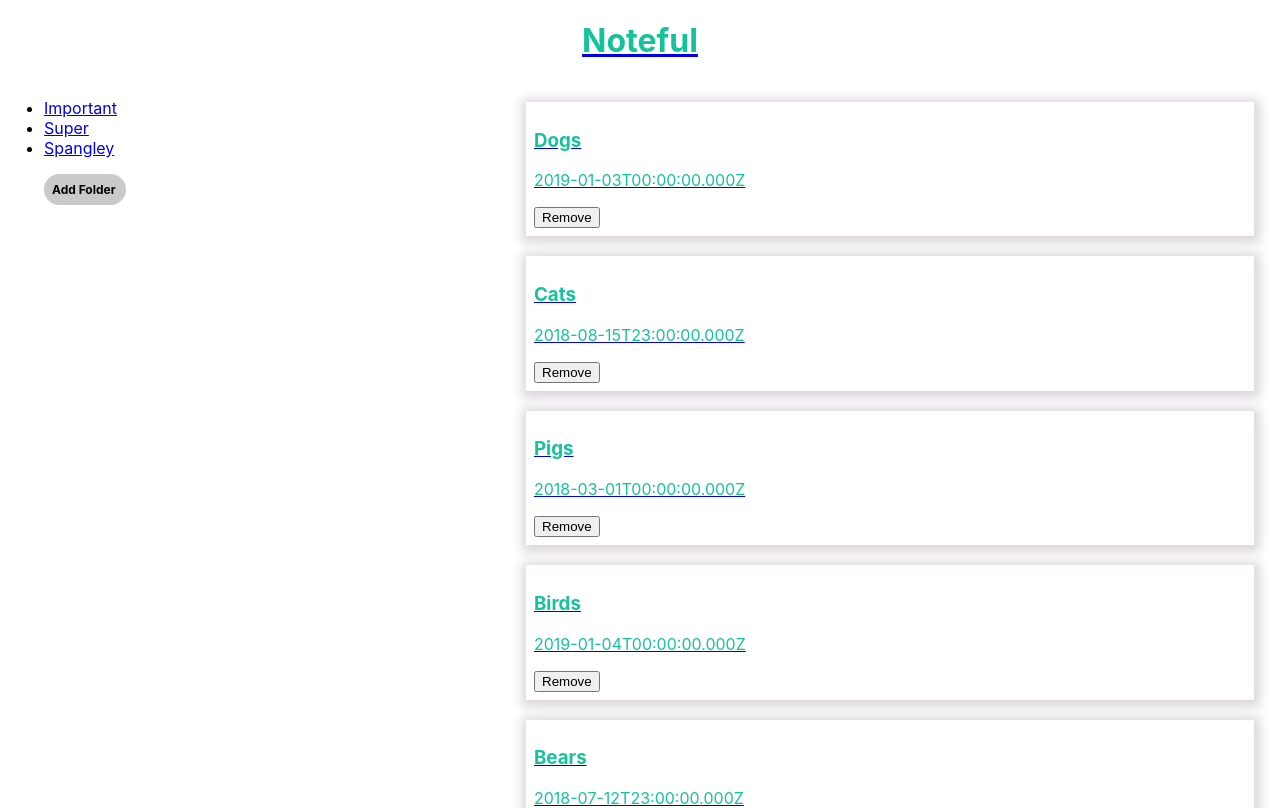
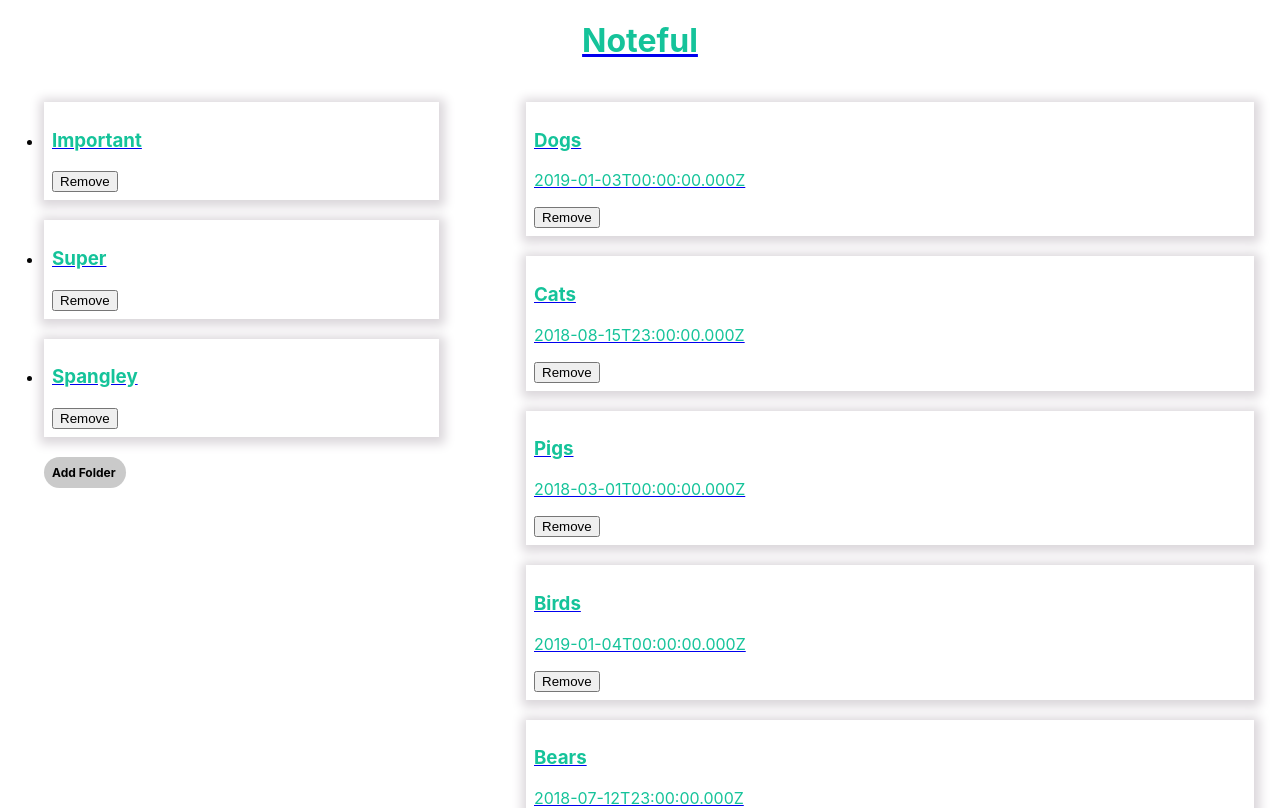
Before and after one commit to lindsayesterman/noteful, a React (Create React App) app: page / in a window 1280 px wide. Shown: the top 808 px of the page. Built offline with nearby package versions, Linux system fonts and the light colour scheme.

Commit message:
resume STYLE

```diff
--- a/src/folderList.js
+++ b/src/folderList.js
@@ -1,6 +1,7 @@
 import React from 'react';
 import { Link } from 'react-router-dom';
 import { NavLink } from 'react-router-dom';
+import Folder from './folder.js'
 
 
 export default function FolderList (props){
@@ -10,7 +11,10 @@ export default function FolderList (props){
             {props.folders.map(folder =>
                 <li key={folder.id}>
                 <NavLink to={`/folder/${folder.id}`}>
-              {folder.name}
+                  <Folder
+                    key={folder.id}
+                    {...folder}
+                  />
               </NavLink>
               </li>
               )}
--- a/src/noteList.js
+++ b/src/noteList.js
@@ -10,11 +10,6 @@ class NoteList extends React.Component {
 
     render() {
       const { notes } = this.props
-    /*const folderId = this.props.folderId
-    console.log(folderId)
-    if(folderId) this.notes.filter(note =>
-      note.id === folderId
-    )*/
 
       return (
         <section className='note-list'>
```
